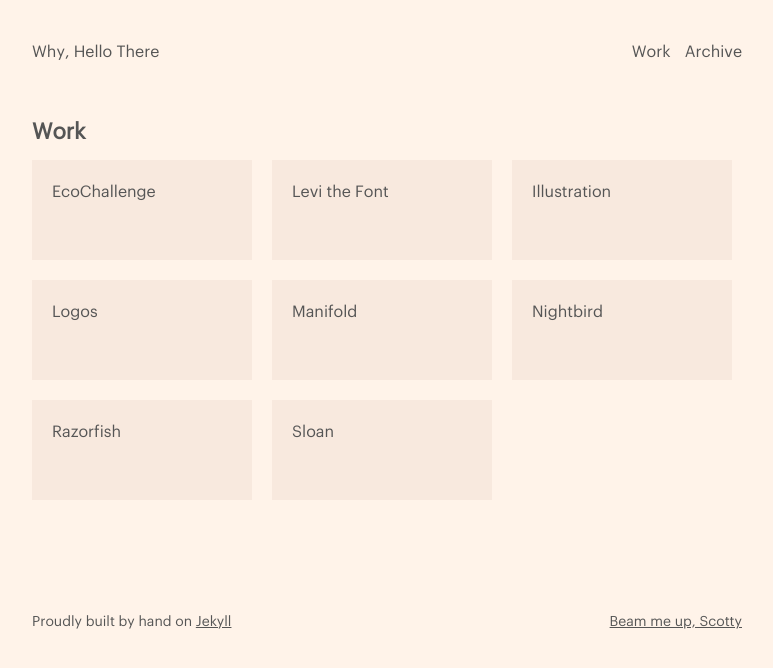
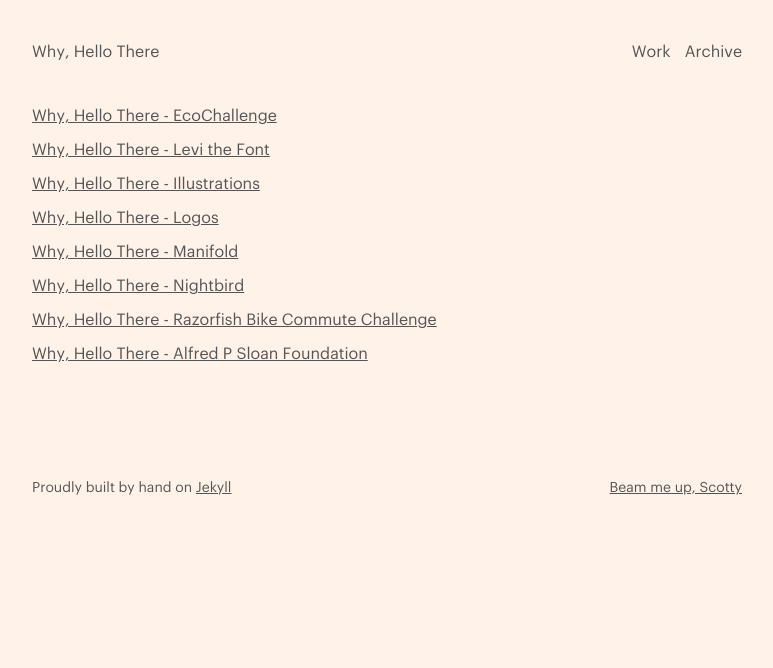
Before and after one commit to jonaschafer/jonaschafer.github.io, a Jekyll site: the page built from work.html, in a window 1280 px wide. Shown: the top 668 px of the page, without its empty margins (248-1021 px from the left). Built offline with Jekyll 4.4.1, drawn with Linux system fonts in a browser that asks for light colours; some of the changed lines change nothing that is shown.

Commit message:
added loop, commented out content on work

```diff
--- a/work.html
+++ b/work.html
@@ -2,7 +2,7 @@
 layout: default
 title: Why, Hello There - Work
 ---
-
+<!--
 <h2>Work</h2>
 
 <div class="grid-parent">
@@ -55,4 +55,10 @@
     </div>
   </a>
 
-</div>
+</div> -->
+
+{% for item in site.work %}
+  <a href="{{ item.url }}">
+    <p>{{ item.title }}</p>
+  </a>
+{% endfor %}
```
